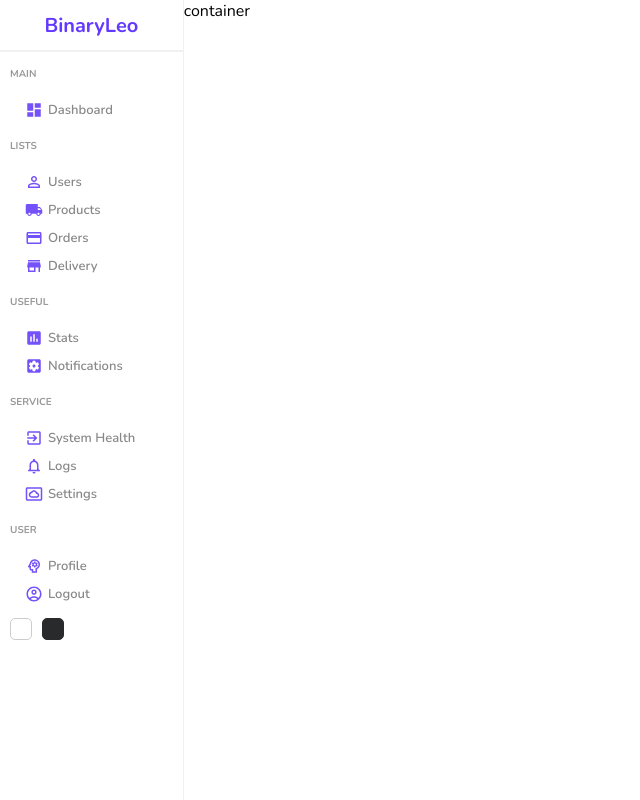
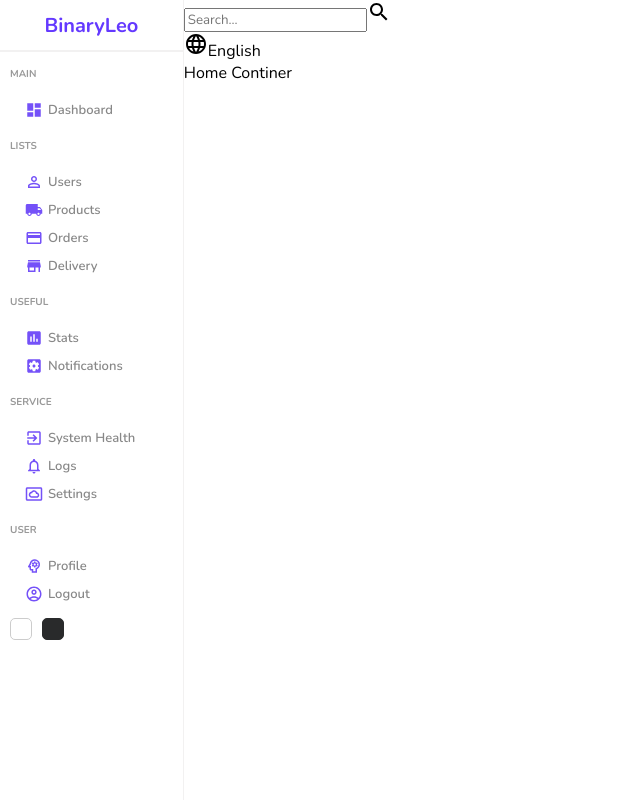
Before and after one commit to BinaryLeo/react_firebase_imageupload, a React (Create React App) app: page / in a window 1280 px wide. Shown: the whole page, without its empty margins (0-640 px from the left). Built offline with nearby package versions, Linux system fonts and the light colour scheme.

Commit message:
Navbar initial coding

```diff
--- a/src/components/navbar/Navbar.jsx
+++ b/src/components/navbar/Navbar.jsx
@@ -1,7 +1,24 @@
 import React from 'react'
-import  "./Navbar.scss"
-export const Navbar = () => {
+import  "./navbar.scss"
+import SearchIcon from '@mui/icons-material/Search';
+import LanguageOutlinedIcon from "@mui/icons-material/LanguageOutlined";
+ const Navbar = () => {
   return (
-    <div className='navbar'>Navbar</div>
+    <div className='navbar'>
+      <div classsName='wrapper'>
+       <div className="wrapper">
+       <input type="text" className="search" placeholder="Search..."/>
+       <SearchIcon className='icon' />
+       </div>
+        <div className="items">
+          <div className="item">
+          <LanguageOutlinedIcon className="icon" />
+            English
+          </div>
+        </div>
+      </div>
+    </div>
   )
 }
+
+export default Navbar;
--- a/src/pages/home/Home.jsx
+++ b/src/pages/home/Home.jsx
@@ -1,10 +1,14 @@
 import './home.scss'
 import Sidebar from '../../components/sidebar/Sidebar'
+import Navbar from '../../components/navbar/Navbar'
 const Home = () => {
   return (
     <div className="home">
       <Sidebar />
-      <div className="homeContainer">container</div>
+      <div className="homeContainer">
+        <Navbar />
+        Home Continer
+      </div>
     </div>
   )
 }
```
